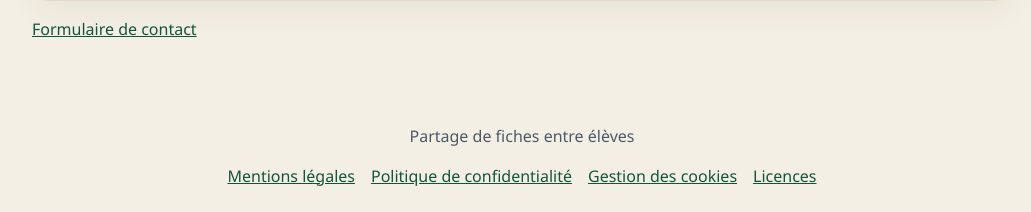
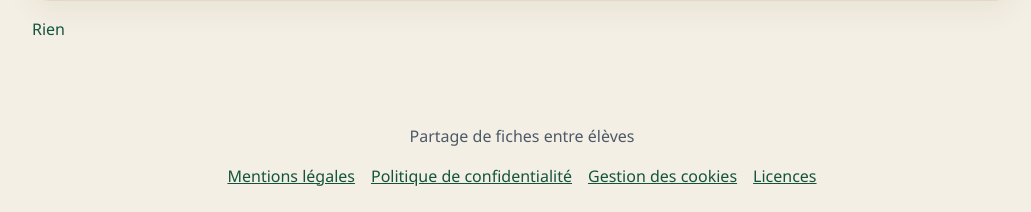
Before and after one commit to Python-Nath/sharing-revisions-notes-site, a Flask app: page /accueil in a window 1280 px wide. Shown: the part 2194-2406 px from the top of the page, without its empty margins (118-1149 px from the left). Run offline with Flask 3, Linux system fonts and the light colour scheme; data that the repository does not hold is empty.

Commit message:
Update index.html

```diff
--- a/templates/index.html
+++ b/templates/index.html
@@ -57,7 +57,7 @@
       <button class="bouton" type="submit">Publier</button>
     </form>
   </section>
-<a href="https://forms.gle/ZvRYsMp8DHKQxZvy6">Formulaire de contact </a>
+<a> Rien </a>
 {% endblock %}
 {% block scripts %}
   <script src="{{ url_for('static', filename='accueil.js') }}"></script>
```
